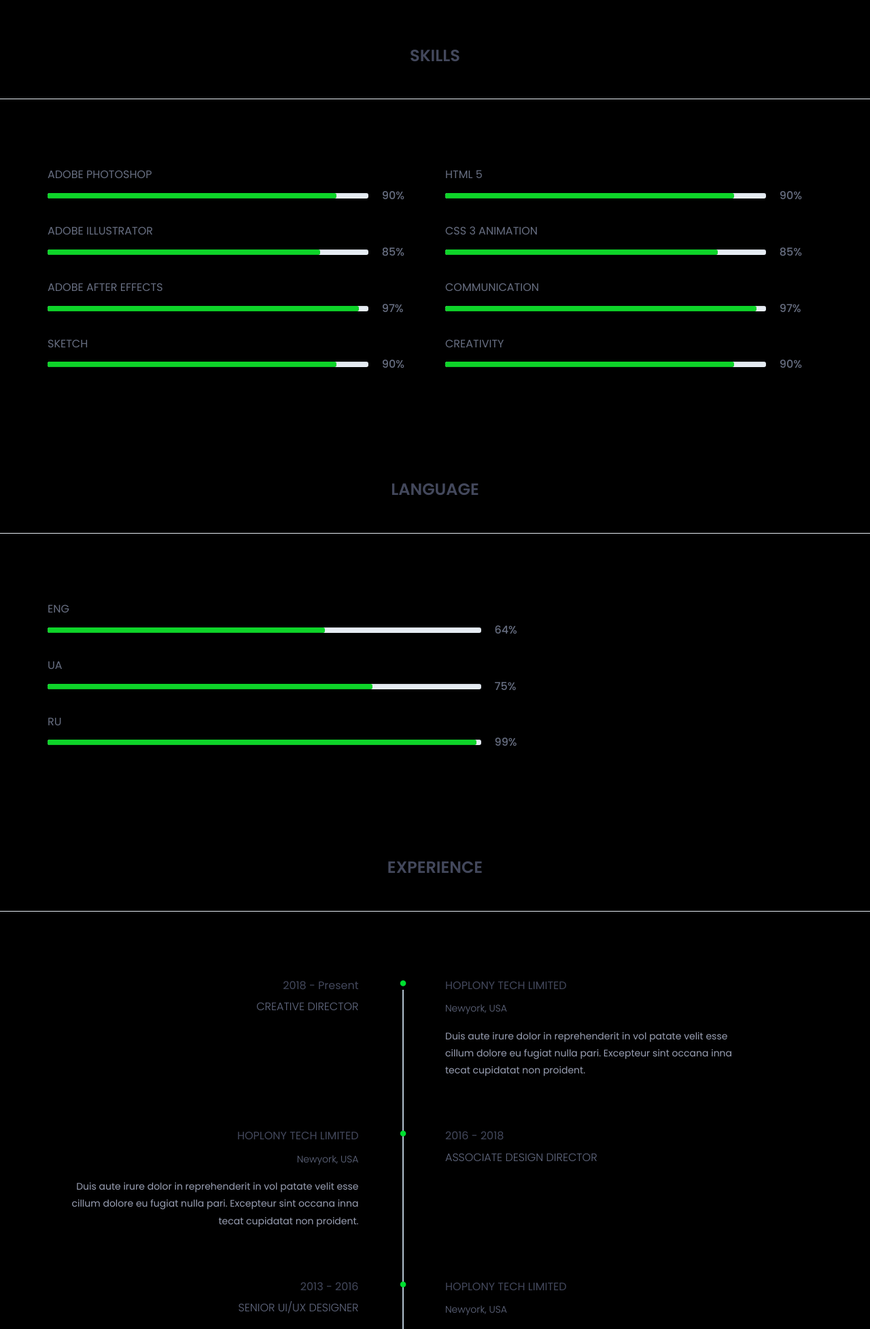
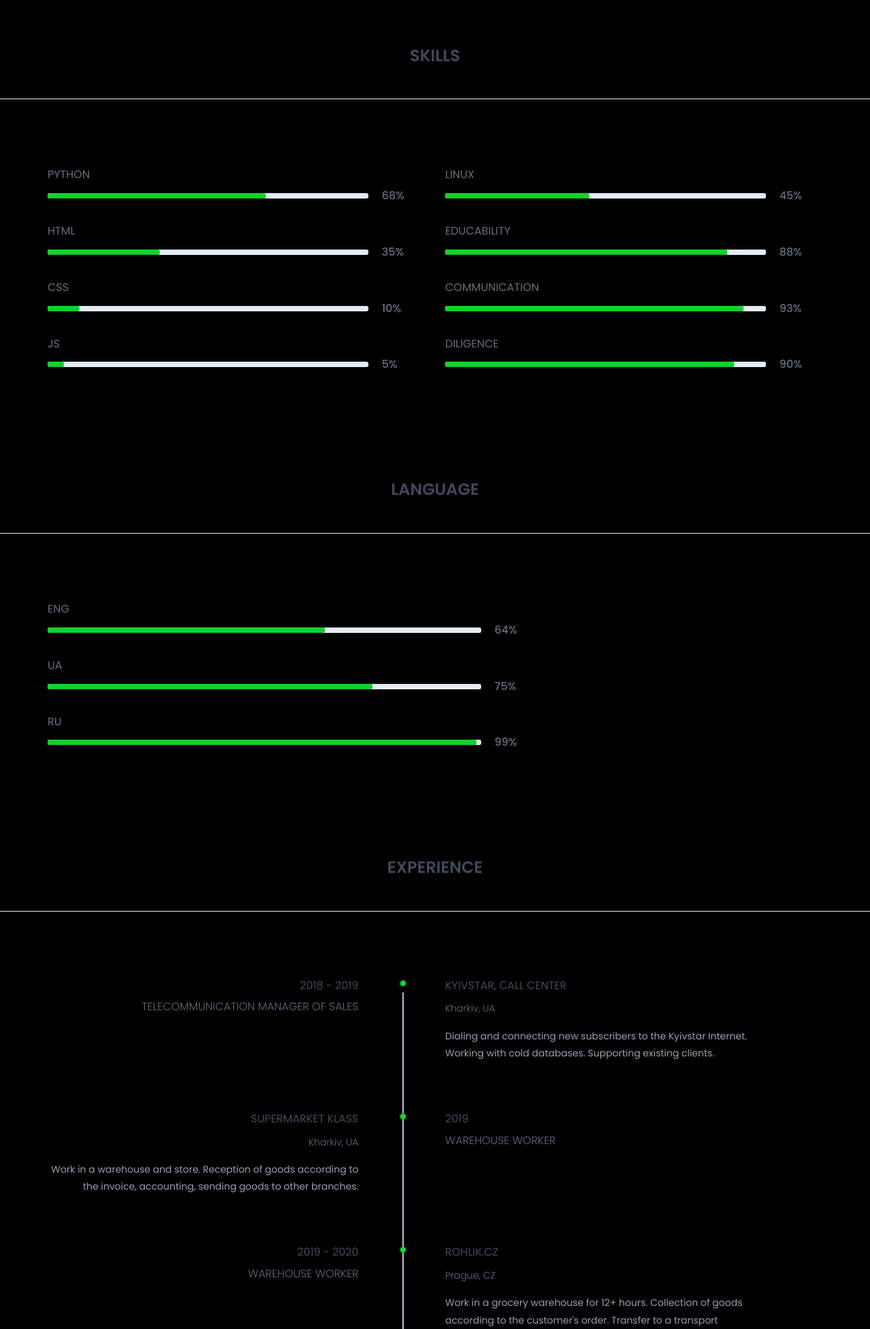
Before and after one commit to qt333/personal_page, a Flask app: page / in a window 1280 px wide. Shown: the part 2892-4847 px from the top of the page at 68% size. Run offline with Flask 3, Linux system fonts and the light colour scheme; some libraries are stand-ins or nearby versions.

Commit message:
add info to experience

```diff
--- a/templates/index.html
+++ b/templates/index.html
@@ -314,47 +314,47 @@ application of engineering principles and design concepts in medicine and biolog
 							<div class="col-md-6">
 								<div class="single-skill-content">
 									<div class="barWrapper">
-										<span class="progressText">adobe photoshop</span>
+										<span class="progressText">python</span>
 										<div class="single-progress-txt">
 											<div class="progress ">
-												<div class="progress-bar" role="progressbar" aria-valuenow="90" aria-valuemin="10" aria-valuemax="100" style="">
+												<div class="progress-bar" role="progressbar" aria-valuenow="68" aria-valuemin="10" aria-valuemax="100" style="">
 
 												</div>
 											</div>
-											<h3>90%</h3>
+											<h3>68%</h3>
 										</div>
 									</div><!-- /.barWrapper -->
 									<div class="barWrapper">
-										<span class="progressText">adobe illustrator</span>
+										<span class="progressText">html</span>
 										<div class="single-progress-txt">
 											<div class="progress ">
-											   <div class="progress-bar" role="progressbar" aria-valuenow="85" aria-valuemin="10" aria-valuemax="100" style="">
+											   <div class="progress-bar" role="progressbar" aria-valuenow="35" aria-valuemin="10" aria-valuemax="100" style="">
 
 											   </div>
 											</div>
-											<h3>85%</h3>
+											<h3>35%</h3>
 										</div>
 									</div><!-- /.barWrapper -->
 									<div class="barWrapper">
-										<span class="progressText">adobe after effects</span>
+										<span class="progressText">css</span>
 										<div class="single-progress-txt">
 											<div class="progress ">
-											   <div class="progress-bar" role="progressbar" aria-valuenow="97" aria-valuemin="10" aria-valuemax="100" style="">
+											   <div class="progress-bar" role="progressbar" aria-valuenow="10" aria-valuemin="10" aria-valuemax="100" style="">
 
 											   </div>
 											</div>
-											<h3>97%</h3>
+											<h3>10%</h3>
 										</div>
 									</div><!-- /.barWrapper -->
 									<div class="barWrapper">
-										<span class="progressText">sketch</span>
+										<span class="progressText">js</span>
 										<div class="single-progress-txt">
 											<div class="progress ">
-											   <div class="progress-bar" role="progressbar" aria-valuenow="90" aria-valuemin="10" aria-valuemax="100" style="">
+											   <div class="progress-bar" role="progressbar" aria-valuenow="5" aria-valuemin="10" aria-valuemax="100" style="">
 
 											   </div>
 											</div>
-											<h3>90%</h3>
+											<h3>5%</h3>
 										</div>
 									</div><!-- /.barWrapper -->
 								</div>
@@ -362,40 +362,40 @@ application of engineering principles and design concepts in medicine and biolog
 							<div class="col-md-6">
 								<div class="single-skill-content">
 									<div class="barWrapper">
-										<span class="progressText">html 5</span>
+										<span class="progressText">linux</span>
 										<div class="single-progress-txt">
 											<div class="progress ">
-												<div class="progress-bar" role="progressbar" aria-valuenow="90" aria-valuemin="10" aria-valuemax="100" style="">
+												<div class="progress-bar" role="progressbar" aria-valuenow="45" aria-valuemin="10" aria-valuemax="100" style="">
 
 												</div>
 											</div>
-											<h3>90%</h3>
+											<h3>45%</h3>
 										</div>
 									</div><!-- /.barWrapper -->
 									<div class="barWrapper">
-										<span class="progressText">css 3 animation</span>
+										<span class="progressText">educability</span>
 										<div class="single-progress-txt">
 											<div class="progress ">
-											   <div class="progress-bar" role="progressbar" aria-valuenow="85" aria-valuemin="10" aria-valuemax="100" style="">
+											   <div class="progress-bar" role="progressbar" aria-valuenow="88" aria-valuemin="10" aria-valuemax="100" style="">
 
 											   </div>
 											</div>
-											<h3>85%</h3>
+											<h3>88%</h3>
 										</div>
 									</div><!-- /.barWrapper -->
 									<div class="barWrapper">
 										<span class="progressText">communication</span>
 										<div class="single-progress-txt">
 											<div class="progress ">
-											   <div class="progress-bar" role="progressbar" aria-valuenow="97" aria-valuemin="10" aria-valuemax="100" style="">
+											   <div class="progress-bar" role="progressbar" aria-valuenow="93" aria-valuemin="10" aria-valuemax="100" style="">
 
 											   </div>
 											</div>
-											<h3>97%</h3>
+											<h3>93%</h3>
 										</div>
 									</div><!-- /.barWrapper -->
 									<div class="barWrapper">
-										<span class="progressText"> creativity</span>
+										<span class="progressText">diligence</span>
 										<div class="single-progress-txt">
 											<div class="progress ">
 											   <div class="progress-bar" role="progressbar" aria-valuenow="90" aria-valuemin="10" aria-valuemax="100" style="">
@@ -480,8 +480,8 @@ application of engineering principles and design concepts in medicine and biolog
 										<div class="row">
 											<div class="col-md-5">
 												<div class="experience-time text-right">
-													<h2>2018 - Present</h2>
-													<h3>creative director</h3>
+													<h2>2018 - 2019</h2>
+													<h3>telecommunication manager of sales</h3>
 												</div><!--/.experience-time-->
 											</div><!--/.col-->
 											<div class="col-md-offset-1 col-md-5">
@@ -489,11 +489,11 @@ application of engineering principles and design concepts in medicine and biolog
 													<div class="timeline-content">
 														<h4 class="title">
 															<span><i class="fa fa-circle" aria-hidden="true"></i></span>
-															hoplony tech limited
+															kyivstar, сall center
 														</h4>
-														<h5>newyork, USA</h5>
+														<h5>kharkiv, UA</h5>
 														<p class="description">
-															Duis aute irure dolor in reprehenderit in vol patate velit esse cillum dolore eu fugiat nulla pari. Excepteur sint occana inna tecat cupidatat non proident.
+															Dialing and connecting new subscribers to the Kyivstar Internet. Working with cold databases. Supporting existing clients.
 														</p>
 													</div><!--/.timeline-content-->
 												</div><!--/.timeline-->
@@ -509,20 +509,19 @@ application of engineering principles and design concepts in medicine and biolog
 												<div class="experience-time">
 													<h2>
 														<span><i class="fa fa-circle" aria-hidden="true"></i></span>
-														2016 - 2018
 													</h2>
-													<h3>associate design director</h3>
+													<h3></h3>
 												</div><!--/.experience-time-->
 											</div><!--/.col-->
 											<div class="col-md-5">
 												<div class="timeline">
 													<div class="timeline-content text-right">
 														<h4 class="title">
-															hoplony tech limited
+															supermarket klass
 														</h4>
-														<h5>newyork, USA</h5>
+														<h5>kharkiv, UA</h5>
 														<p class="description">
-															Duis aute irure dolor in reprehenderit in vol patate velit esse cillum dolore eu fugiat nulla pari. Excepteur sint occana inna tecat cupidatat non proident.
+															Work in a warehouse and store. Reception of goods according to the invoice, accounting, sending goods to other branches.
 														</p>
 													</div><!--/.timeline-content-->
 												</div><!--/.timeline-->
@@ -531,9 +530,9 @@ application of engineering principles and design concepts in medicine and biolog
 												<div class="experience-time">
 													<h2>
 														<span><i class="fa fa-circle" aria-hidden="true"></i></span>
-														2016 - 2018
+														2019
 													</h2>
-													<h3>associate design director</h3>
+													<h3>warehouse worker</h3>
 												</div><!--/.experience-time-->
 											</div><!--/.col-->
 										</div>
@@ -545,8 +544,8 @@ application of engineering principles and design concepts in medicine and biolog
 										<div class="row">
 											<div class="col-md-5">
 												<div class="experience-time text-right">
-													<h2>2013 - 2016</h2>
-													<h3>senior UI/UX designer</h3>
+													<h2>2019 - 2020</h2>
+													<h3>warehouse worker</h3>
 												</div><!--/.experience-time-->
 											</div><!--/.col-->
 											<div class="col-md-offset-1 col-md-5">
@@ -554,11 +553,11 @@ application of engineering principles and design concepts in medicine and biolog
 													<div class="timeline-content">
 														<h4 class="title">
 															<span><i class="fa fa-circle" aria-hidden="true"></i></span>
-															hoplony tech limited
+															rohlik.cz
 														</h4>
-														<h5>newyork, USA</h5>
+														<h5>prague, CZ</h5>
 														<p class="description">
-															Duis aute irure dolor in reprehenderit in vol patate velit esse cillum dolore eu fugiat nulla pari. Excepteur sint occana inna tecat cupidatat non proident.
+															Work in a grocery warehouse for 12+ hours. Collection of goods according to the customer's order. Transfer to a transport company. Beautiful place Prague.
 														</p>
 													</div><!--/.timeline-content-->
 												</div><!--/.timeline-->
@@ -574,7 +573,7 @@ application of engineering principles and design concepts in medicine and biolog
 												<div class="experience-time">
 													<h2>
 														<span><i class="fa fa-circle" aria-hidden="true"></i></span>
-														2012 - 2013
+														2020 - 2022
 													</h2>
 													<h3>UI/UX designer</h3>
 												</div><!--/.experience-time-->
@@ -583,11 +582,12 @@ application of engineering principles and design concepts in medicine and biolog
 												<div class="timeline">
 													<div class="timeline-content text-right">
 														<h4 class="title">
-															hoplony tech limited
+															DCLink
 														</h4>
-														<h5>newyork, USA</h5>
+														<h5>kharkiv, UA</h5>
 														<p class="description">
-															Duis aute irure dolor in reprehenderit in vol patate velit esse cillum dolore eu fugiat nulla pari. Excepteur sint occana inna tecat cupidatat non proident.
+															Reception of goods at the service center. Filling out an application for warranty repairs and pre-sales, examination for defects/physical damage, waiver of warranty. Working with clients live and over the phone. Acceptance of goods for paid repairs and its maintenance. Transfer of goods between departments and shipment of goods to customers. <br>
+															The first place where I needed to automate some routine processes. I wrote a couple of scripts(AutoIt) for my needs, a data parser with signal transmission to telegram.
 														</p>
 													</div><!--/.timeline-content-->
 												</div><!--/.timeline-->
@@ -596,9 +596,9 @@ application of engineering principles and design concepts in medicine and biolog
 												<div class="experience-time">
 													<h2>
 														<span><i class="fa fa-circle" aria-hidden="true"></i></span>
-														2012 - 2013
+														2020 - 2022
 													</h2>
-													<h3>UI/UX designer</h3>
+													<h3>Goods reception specialist at the service center</h3>
 												</div><!--/.experience-time-->
 											</div><!--/.col-->
 										</div>
@@ -610,8 +610,8 @@ application of engineering principles and design concepts in medicine and biolog
 										<div class="row">
 											<div class="col-md-5">
 												<div class="experience-time text-right">
-													<h2>2010 - 2012</h2>
-													<h3>frontend developer</h3>
+													<h2>2022 - Present</h2>
+													<h3>python developer / trading / p2p </h3>
 												</div><!--/.experience-time-->
 											</div><!--/.col-->
 											<div class="col-md-offset-1 col-md-5">
@@ -619,11 +619,11 @@ application of engineering principles and design concepts in medicine and biolog
 													<div class="timeline-content">
 														<h4 class="title">
 															<span><i class="fa fa-circle" aria-hidden="true"></i></span>
-															hoplony tech limited
+
 														</h4>
-														<h5>newyork, USA</h5>
+														<h5>kharkiv, UA</h5>
 														<p class="description">
-															Duis aute irure dolor in reprehenderit in vol patate velit esse cillum dolore eu fugiat nulla pari. Excepteur sint occana inna tecat cupidatat non proident.
+															Futures and P2P trading. After getting acquainted with cryptocurrency and the trading process, I became interested in how this could be automated and simplified. Then Python came to the rescue and I completely immersed myself in it, began to get acquainted with the exchange API, connect to sockets and store the whole thing in a database. Write signal scripts in telegram, visualize the received information. Thus, I became interested in Python and already began to study other areas, such as data parsing, emulation in the browser and scripts, creating websites and applications, running them on servers.
 														</p>
 													</div><!--/.timeline-content-->
 												</div><!--/.timeline-->
```
